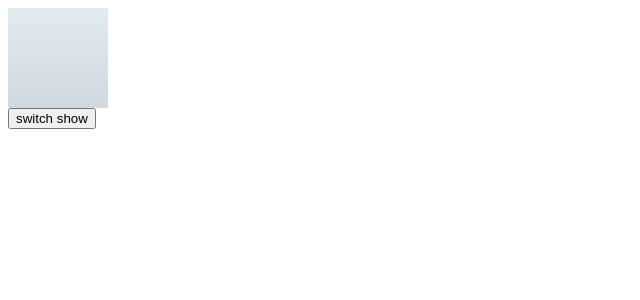
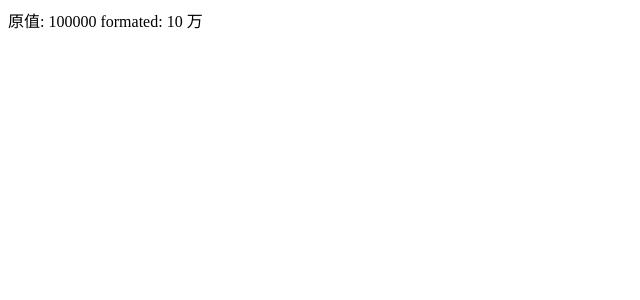
Before and after one commit to KeepCodeing/vue2example, a Vue app: page / in a window 1280 px wide. Shown: the top 300 px of the page, without its empty margins (0-640 px from the left). Built offline with nearby package versions, Linux system fonts and the light colour scheme.

Commit message:
feat: 简易格式化过滤器

```diff
--- a/src/App.vue
+++ b/src/App.vue
@@ -1,18 +1,21 @@
 <template>
   <div id="app">
     <!-- <MessageTest /> -->
-    <LoadingTest />
+    <!-- <LoadingTest /> -->
+    <NumberFormat />
   </div>
 </template>
 
 <script>
 import MessageTest from "./components/message-box/test.vue";
 import LoadingTest from "./components/loading-mask/test.vue";
+import NumberFormat from "./components/number-format/test.vue";
 export default {
   name: "App",
   components: {
     MessageTest,
     LoadingTest,
+    NumberFormat,
   },
   methods: {},
 };
--- /dev/null
+++ b/src/components/number-format/index.js
@@ -0,0 +1,14 @@
+/**
+ * 数字格式化：该例子是对过滤器的简单应用
+ *
+ */
+
+export default {
+  install(app) {
+    app.filter("format", (number) => {
+      if (number > 10000) return `${(number / 10000) | 0} 万`;
+      // if (number > 1000000) return `${(number / 10000) | 0} 万`;
+      return number;
+    });
+  },
+};
--- /dev/null
+++ b/src/components/number-format/test.vue
@@ -0,0 +1,17 @@
+<template>
+  <div>原值: {{ number }} formated: {{ number | format }}</div>
+</template>
+
+<script>
+export default {
+  name: "formattest",
+  data() {
+    return {
+      number: 100000,
+    };
+  },
+};
+</script>
+
+<style lang="scss" scoped>
+</style>
--- a/src/main.js
+++ b/src/main.js
@@ -5,9 +5,11 @@ import App from "./App.vue";
 
 import MessageBox from "./components/message-box";
 import LoadingMask from "./components/loading-mask";
+import NumberFormat from "./components/number-format";
 
 Vue.use(MessageBox);
 Vue.use(LoadingMask);
+Vue.use(NumberFormat);
 
 Vue.config.productionTip = false;
 
```
